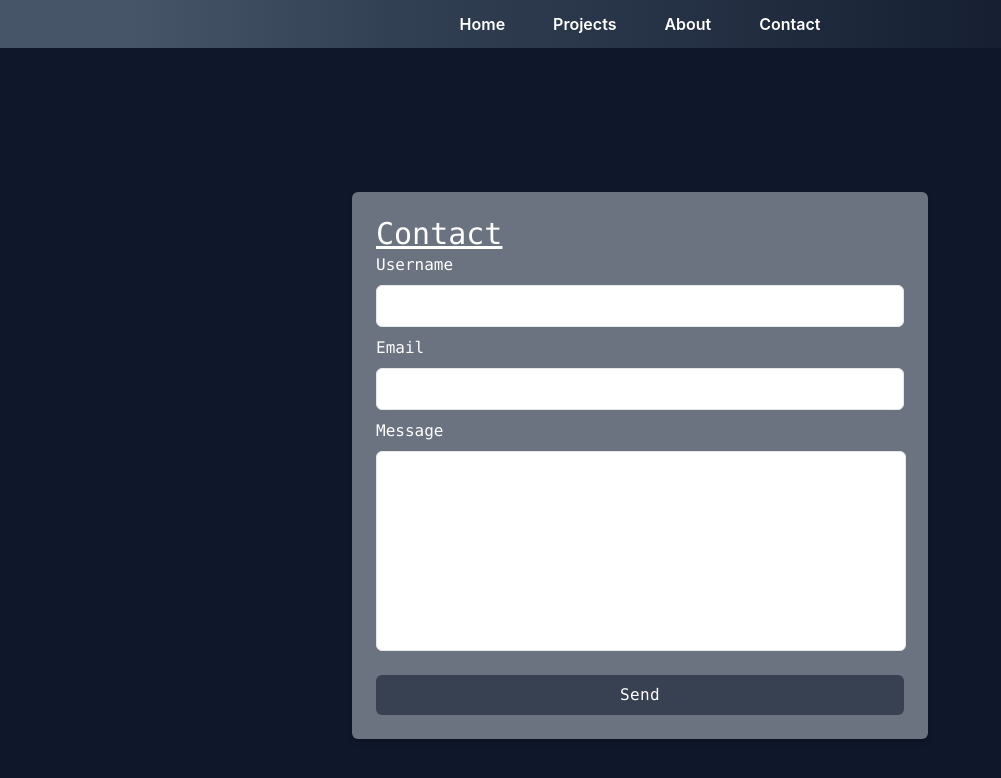
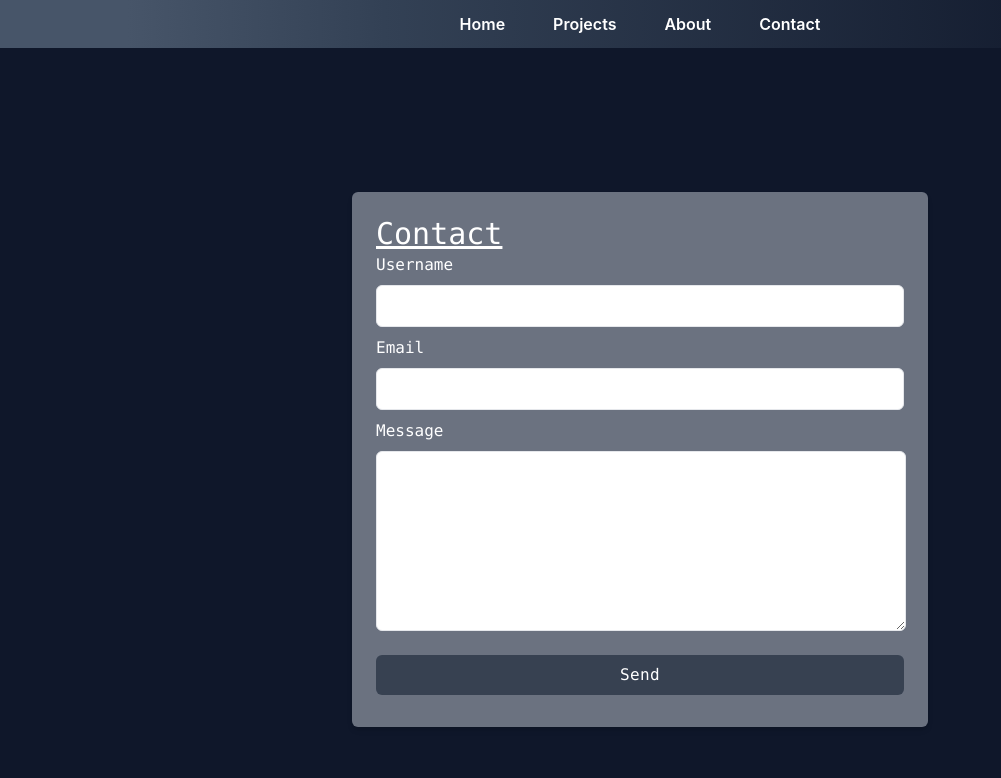
Before and after one commit to FishySenpai/Portfolio, a React (Create React App) app: page /contact in a window 1280 px wide. Shown: the top 778 px of the page, without its empty margins (0-1001 px from the left). Built offline with nearby package versions, Linux system fonts and the light colour scheme.

Commit message:
added contact form using emailjs

```diff
--- a/package.json
+++ b/package.json
@@ -3,6 +3,7 @@
   "version": "0.1.0",
   "private": true,
   "dependencies": {
+    "@emailjs/browser": "^3.11.0",
     "@testing-library/jest-dom": "^5.16.5",
     "@testing-library/react": "^13.4.0",
     "@testing-library/user-event": "^13.5.0",
--- a/src/components/Contact.js
+++ b/src/components/Contact.js
@@ -1,24 +1,51 @@
-import React, { useState } from 'react'
-
+import React, { useState, useRef } from 'react'
+import emailjs from "@emailjs/browser"
+import {useNavigate} from "react-router-dom"
 const Contact = () => {
   const [userName , setUserName] = useState("");
   const [email, setEmail] = useState("");
   const [message, setMessage] = useState("");
-  const handleClick=()=>{
+  const [success, setSuccess] = useState(false);
+  const navigate = useNavigate();
 
+  const form = useRef();
+  const handleSubmit = (e) => {
+    e.preventDefault();
+
+    emailjs
+      .sendForm(
+        "service_f6yokj7",
+        "template_dn8yhwa",
+        form.current,
+        "KiAU3CUZWGB6HPIP2"
+      )
+      .then(
+        (result) => {
+          console.log(result.text);
+          setSuccess(true)
+        },
+        (error) => {
+          console.log(error.text);
+          setSuccess(false);
         }
+      );
+  };
+
+
   return (
     <div className="relative flex flex-col justify-center min-h-screen ">
       <div className="w-full p-6 m-auto mt-36 bg-gray-500 rounded-md shadow-md lg:max-w-xl">
         <h1 className="text-3xl font-mono cursor-pointer text-white underline">
           Contact
         </h1>
+        <form ref={form} onSubmit={handleSubmit}>
           <div className="mb-2">
             <label for="username" className="font-mono text-[16px] text-white">
               Username
             </label>
             <input
               type="text"
+              name="name"
               className="block w-full px-4 py-2 mt-2 font-mono text-gray-900 bg-white border rounded-md focus:border-gray-400 focus:ring-gray-300 focus:outline-none focus:ring focus:ring-opacity-40"
               onChange={(e) => {
                 setUserName(e.target.value);
@@ -31,6 +58,7 @@ const Contact = () => {
             </label>
             <input
               type="email"
+              name="email"
               className="block w-full px-4 py-2 mt-2 text-gray-800 bg-white border rounded-md focus:border-gray-400 focus:ring-gray-300 focus:outline-none focus:ring focus:ring-opacity-40"
               onChange={(e) => {
                 setEmail(e.target.value);
@@ -41,19 +69,24 @@ const Contact = () => {
             <label for="text" className="font-mono text-[16px] text-white">
               Message
             </label>
-          <input
+            <textarea
               type="text"
-            className="w-[530px]  h-[200px] flex flex-wrap items-start px-4 py-2 mt-2 text-gray-800 bg-white border rounded-md focus:border-gray-400 focus:ring-gray-300 focus:outline-none focus:ring focus:ring-opacity-40"
+              name="message"
+              className="w-[530px]  h-[180px] flex flex-wrap items-start px-4 py-2 mt-2 text-gray-800 bg-white border rounded-md focus:border-gray-400 focus:ring-gray-300 focus:outline-none focus:ring focus:ring-opacity-40"
               onChange={(e) => {
                 setMessage(e.target.value);
               }}
-          />
+            ></textarea>
           </div>
           <div className="mt-6">
             <button className="w-full px-4 py-2 tracking-wide font-mono cursor-pointer text-[16px] text-white transition-colors duration-200 transform bg-gray-700 rounded-md hover:bg-gray-800 focus:outline-none focus:bg-gray-900">
               Send
             </button>
+            <div className="font-mono text-[16px] text-white pt-2">
+              {success && "Your message has been sent successfully!"}
             </div>
+          </div>
+        </form>
       </div>
     </div>
   );
```
Also changed, not shown: 1 other file (tests, documents, lock files or other folders). Lines whose indentation alone changed are shown as unchanged.
